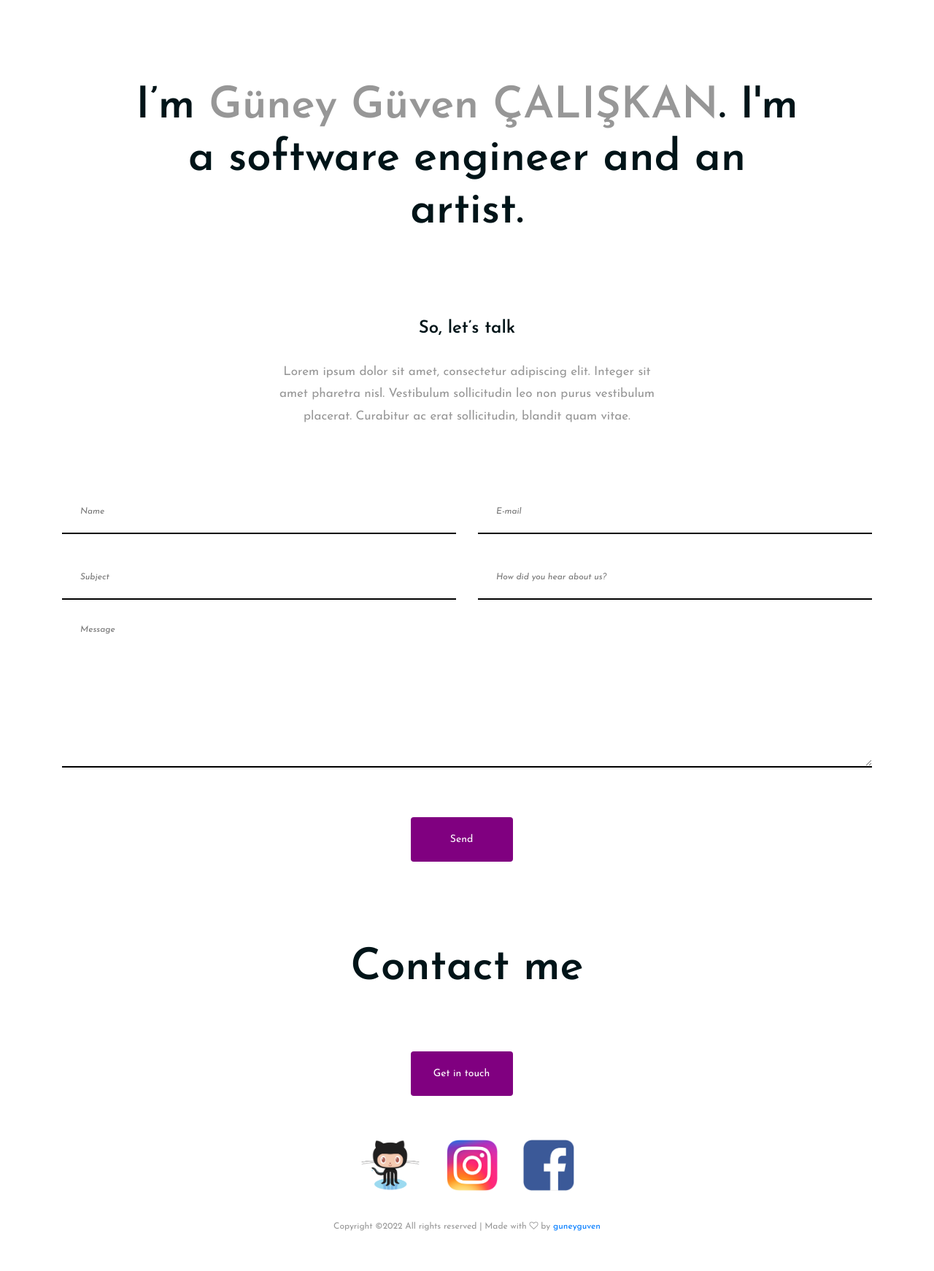
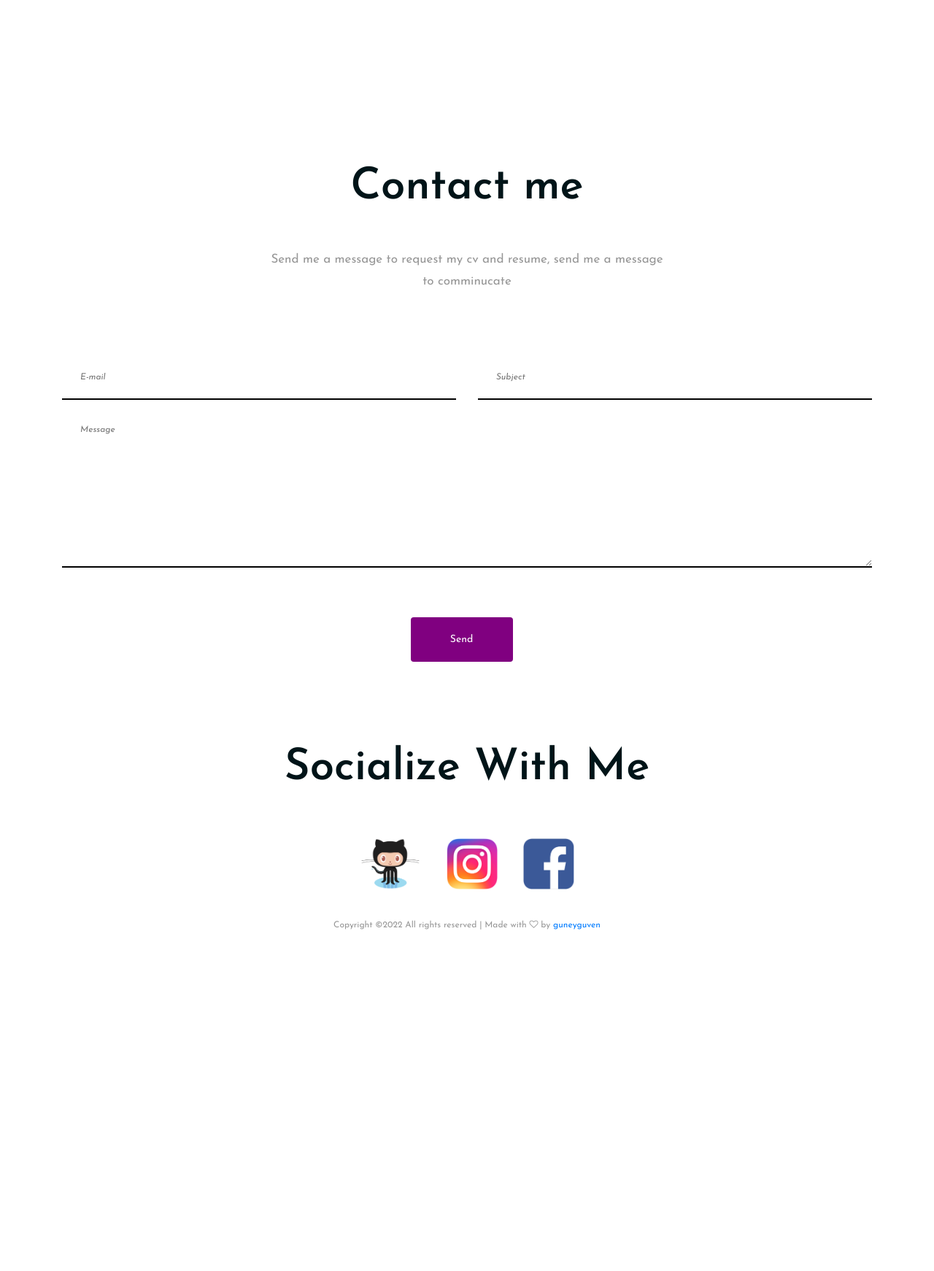
Before and after one commit to guneyguven/guneyguven.github.io, a PHP site: page /contact.html in a window 1280 px wide. Shown: the part 165-1907 px from the top of the page at 73% size. After the commit the page ends 1439 px from the top, so only its background shows below. Run offline with PHP 8.4, Linux system fonts and the light colour scheme.

Commit message:
textsize

```diff
--- a/contact.html
+++ b/contact.html
@@ -53,11 +53,14 @@
 </header>
 
 
+
+
+
 <section class="intro-section">
 <div class="container text-center">
 <div class="row">
 <div class="col-xl-10 offset-xl-1">
-<h2 class="section-title">I’m <span>Güney Güven ÇALIŞKAN</span>. I'm a software engineer and an artist.</h2>
+<!--<h2 class="section-title">I’m <span>Güney Güven ÇALIŞKAN</span>. I'm a software engineer and an artist.</h2>-->
 </div>
 </div>
 </div>
@@ -67,25 +70,22 @@
 <section class="page-section">
 <div class="container">
 <div class="row">
+  <h2 class="section-title mb-5 conta">Contact me</h2>
 <div class="col-lg-6 offset-lg-3 contect-tect">
-<h2>So, let’s talk</h2>
-<p>Lorem ipsum dolor sit amet, consectetur adipiscing elit. Integer sit amet pharetra nisl. Vestibulum sollicitudin leo non purus vestibulum placerat. Curabitur ac erat sollicitudin, blandit quam vitae.</p>
+
+<p>Send me a message to request my cv and resume, send me a message to comminucate</p>
 </div>
 </div>
 <form class="contact-form">
 <div class="row">
-<div class="col-md-6">
-<input type="text" placeholder="Name">
-</div>
 <div class="col-md-6">
 <input type="text" placeholder="E-mail">
 </div>
 <div class="col-md-6">
 <input type="text" placeholder="Subject">
 </div>
-<div class="col-md-6">
-<input type="text" placeholder="How did you hear about us?">
-</div>
+
+
 <div class="col-md-12">
 <textarea placeholder="Message"></textarea>
 </div>
@@ -100,8 +100,8 @@
 
 <footer class="footer-section text-center">
     <div class="container">
-      <h2 class="section-title mb-5">Contact me</h2>
-      <a href="#" class="site-btn">Get in touch</a>
+      <h2 class="section-title mb-5">Socialize With Me</h2>
+
       <div class="social-links">
         <a href="#"><img class="scimg" src="img/Octocat.png"></a>
         <a href="#"><img class="scimg" src="img/instagram.png"></span></a>
--- a/css/style.css
+++ b/css/style.css
@@ -1328,6 +1328,10 @@ button.close {
   content: ""
 }
 
+.conta { /**8contact me ortalama***/
+  margin: auto;
+}
+
 .carousel-indicators .active {
   background-color: #fff
 }
--- a/home-2.html
+++ b/home-2.html
@@ -227,5 +227,4 @@
 </script>
 </body>
 
-<!-- Mirrored from preview.colorlib.com/theme/riddle/home-2.html by HTTrack Website Copier/3.x [XR&CO'2014], Sun, 08 May 2022 16:21:50 GMT -->
 </html>
```
